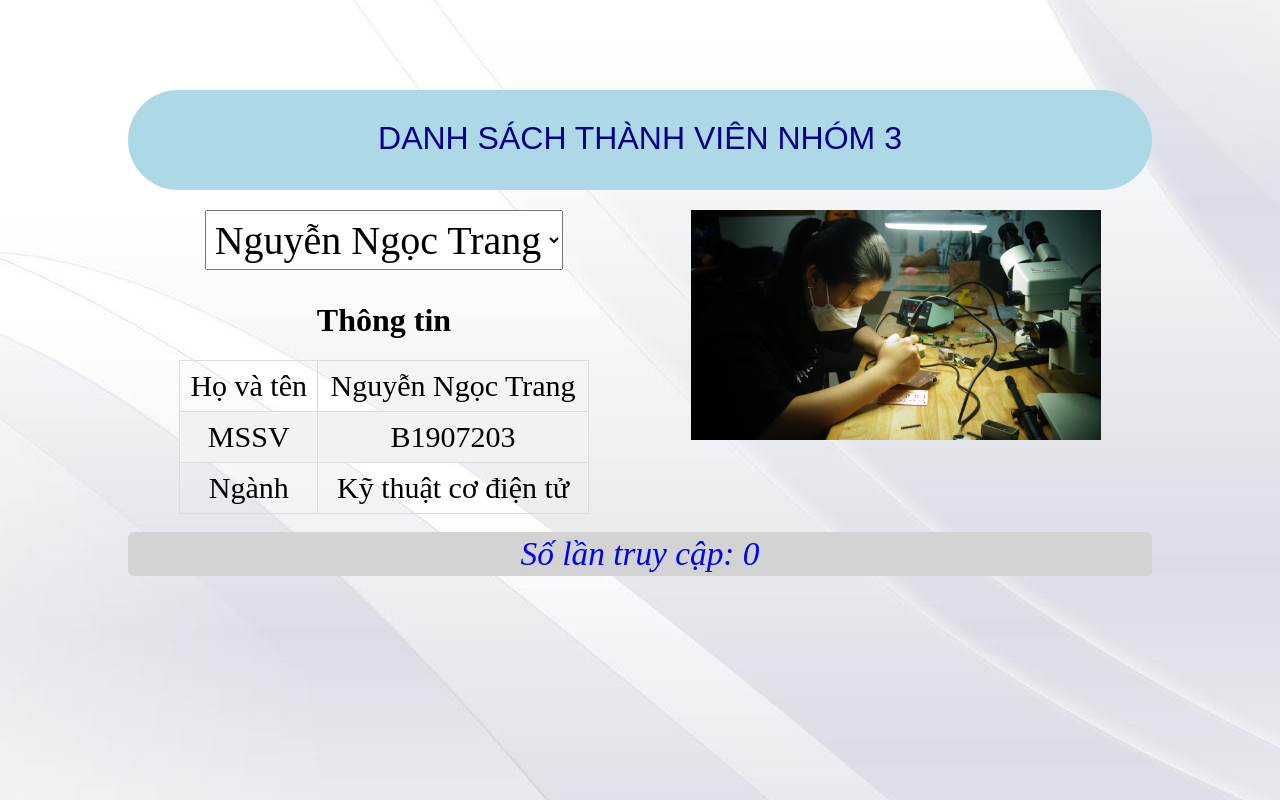
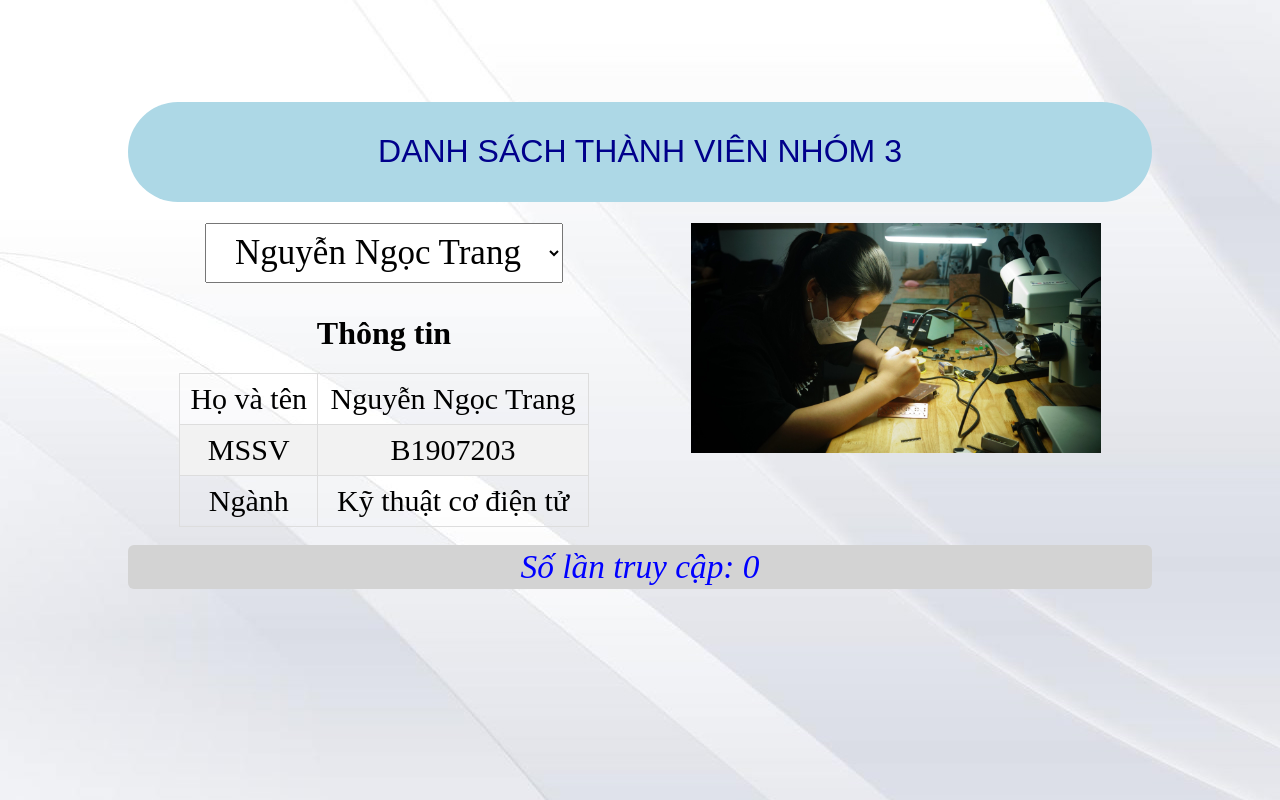
Before and after one commit to GROUP3-IoT/GROUP3-IoT.github.io, a plain HTML site: page index.html in a window 1280 px wide. Drawn offline with Linux system fonts and the light colour scheme.

Commit message:
Update format.css

```diff
--- a/format.css
+++ b/format.css
@@ -1,5 +1,5 @@
 body{
-    margin-top: 7%;
+    margin-top: 8%;
     margin-left: 10%;
     margin-right: 10%;
 }
@@ -42,7 +42,7 @@ body{
     width: 70%;
     height: 60px;
     text-align: center;
-    font-size: 40px;
+    font-size: 35px;
     font-style: bold;
     font-family: 'Times New Roman', Times, serif;
     margin-bottom: 2%;
```
